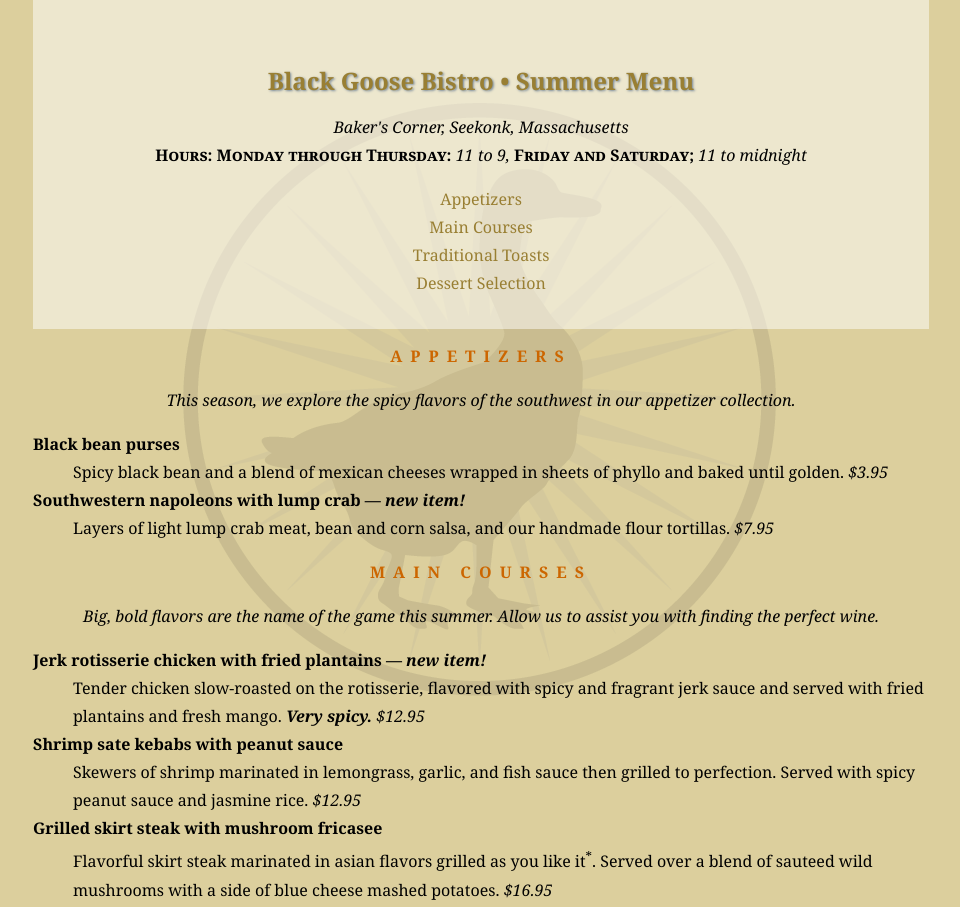
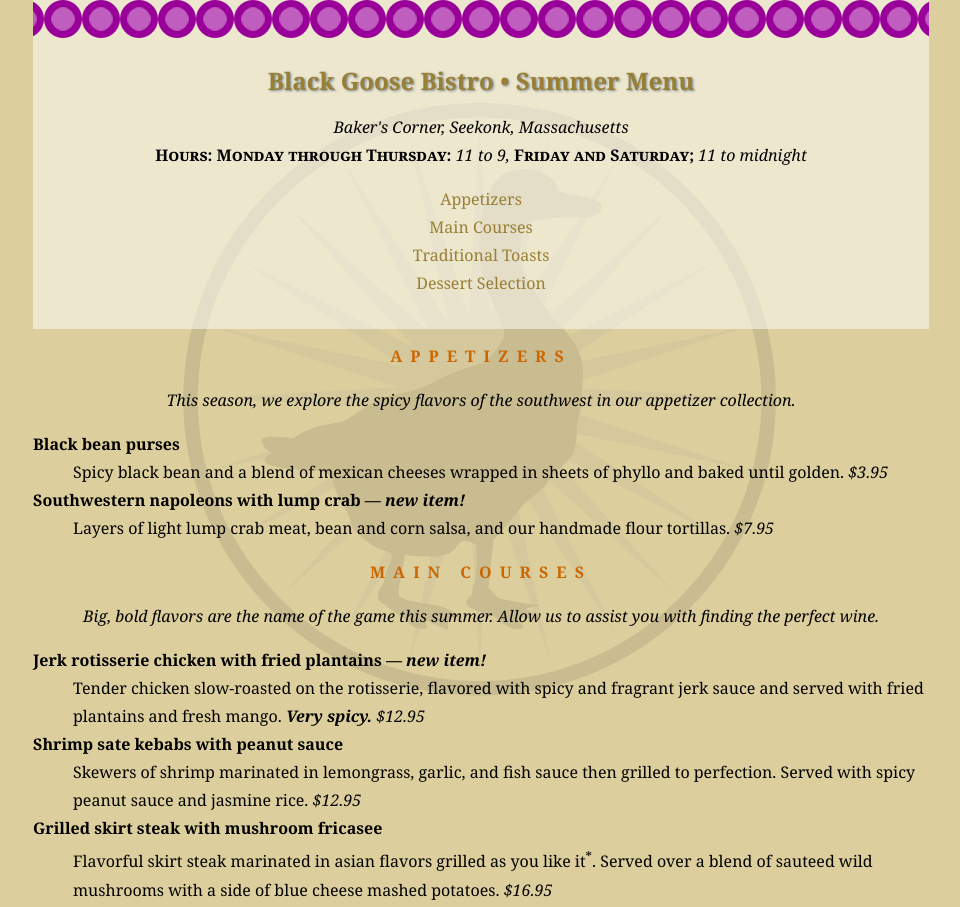
Before and after one commit to gabsmeanta/fid, a plain HTML site: page summer/13-4gsantana.html in a window 1280 px wide. Shown: the top 907 px of the page, without its empty margins (159-1119 px from the left). Drawn offline with Linux system fonts and the light colour scheme; a web font is replaced by a local one.

Commit message:
Update 13-4gsantana.html

```diff
--- a/summer/13-4gsantana.html
+++ b/summer/13-4gsantana.html
@@ -23,7 +23,7 @@ header {
   padding: 3em 1em 2em 1em;
   text-align: center;
   background-color: rgba(255, 255, 255, .5);
-  background-image: url(LWD5e_materials/ch13/images/purpledot.png);
+  background-image: url(purpledot.png);
   background-repeat: repeat-x;
   background-position: center top;
 }
```
